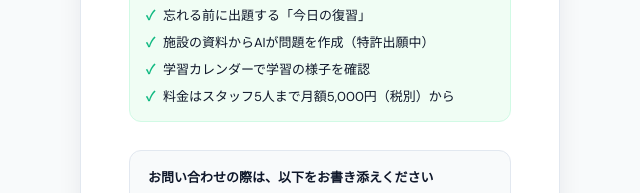
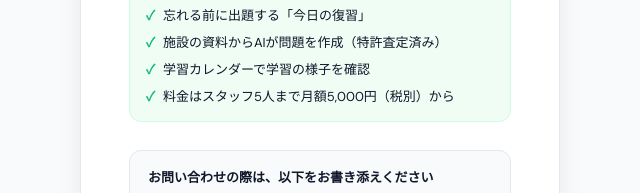
Before and after one commit to nknunome-ui/KaiGo-signup, a plain HTML site: page KaiGo-signup-info.html in a window 1280 px wide. Shown: the part 403-596 px from the top of the page, 320-960 px from the left. Drawn offline with Linux system fonts and the light colour scheme.

Commit message:
特許の表示を「特許査定済み」に更新
Co-Authored-By: Claude Opus 5.5 <noreply@anthropic.com>
Claude-Session: https://claude.ai/code/session_01JVfu3anK9g7xPEENMjVQDW

```diff
--- a/KaiGo-signup-info.html
+++ b/KaiGo-signup-info.html
@@ -209,7 +209,7 @@
     <div class="benefits">
       <div class="benefit-item"><span class="benefit-check">✓</span>800問以上の介護特化コンテンツ（4言語・ふりがな付き）</div>
       <div class="benefit-item"><span class="benefit-check">✓</span>忘れる前に出題する「今日の復習」</div>
-      <div class="benefit-item"><span class="benefit-check">✓</span>施設の資料からAIが問題を作成（特許出願中）</div>
+      <div class="benefit-item"><span class="benefit-check">✓</span>施設の資料からAIが問題を作成（特許査定済み）</div>
       <div class="benefit-item"><span class="benefit-check">✓</span>学習カレンダーで学習の様子を確認</div>
       <div class="benefit-item"><span class="benefit-check">✓</span>料金はスタッフ5人まで月額5,000円（税別）から</div>
     </div>
```
Also changed, not shown: index.html (+1 -1 lines).
